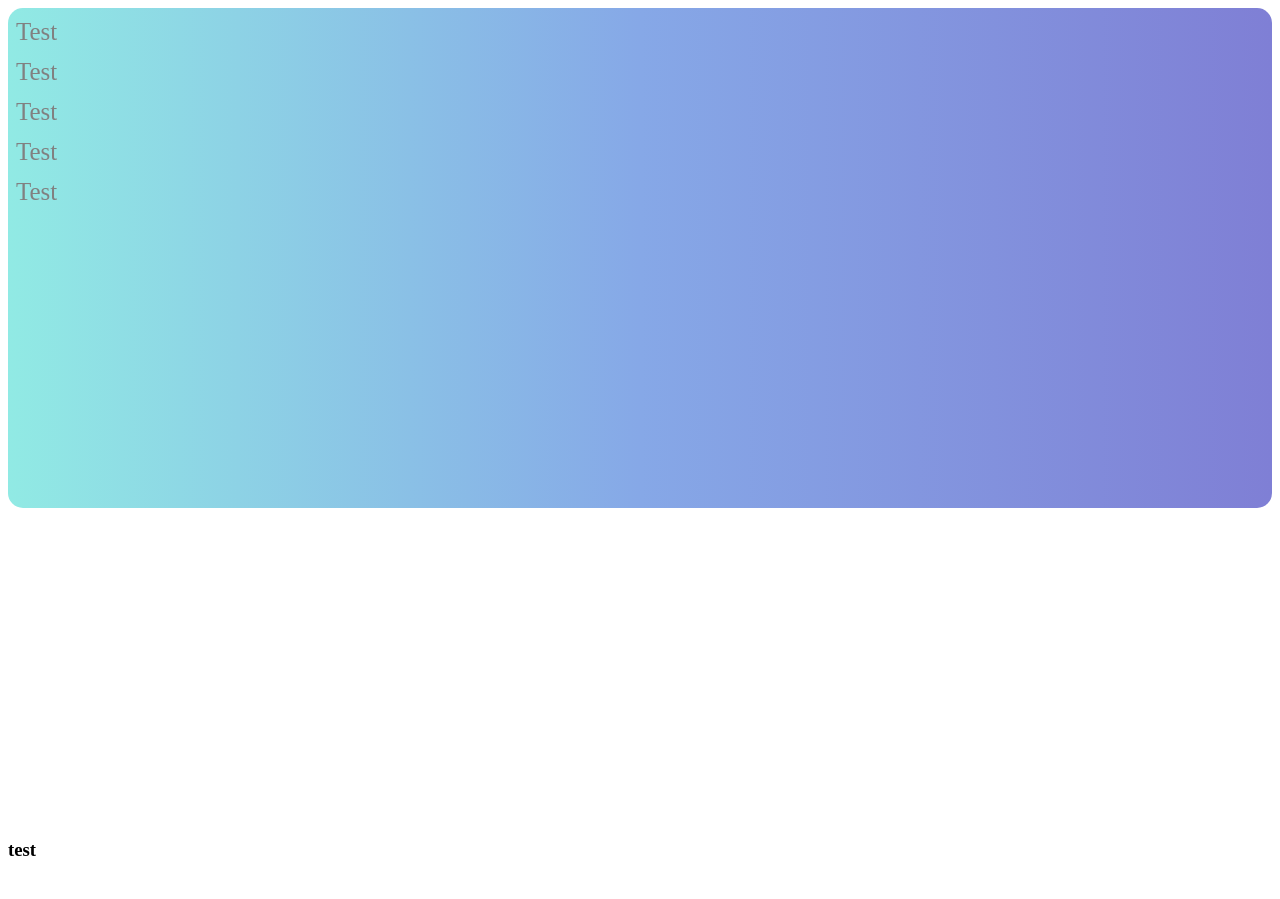
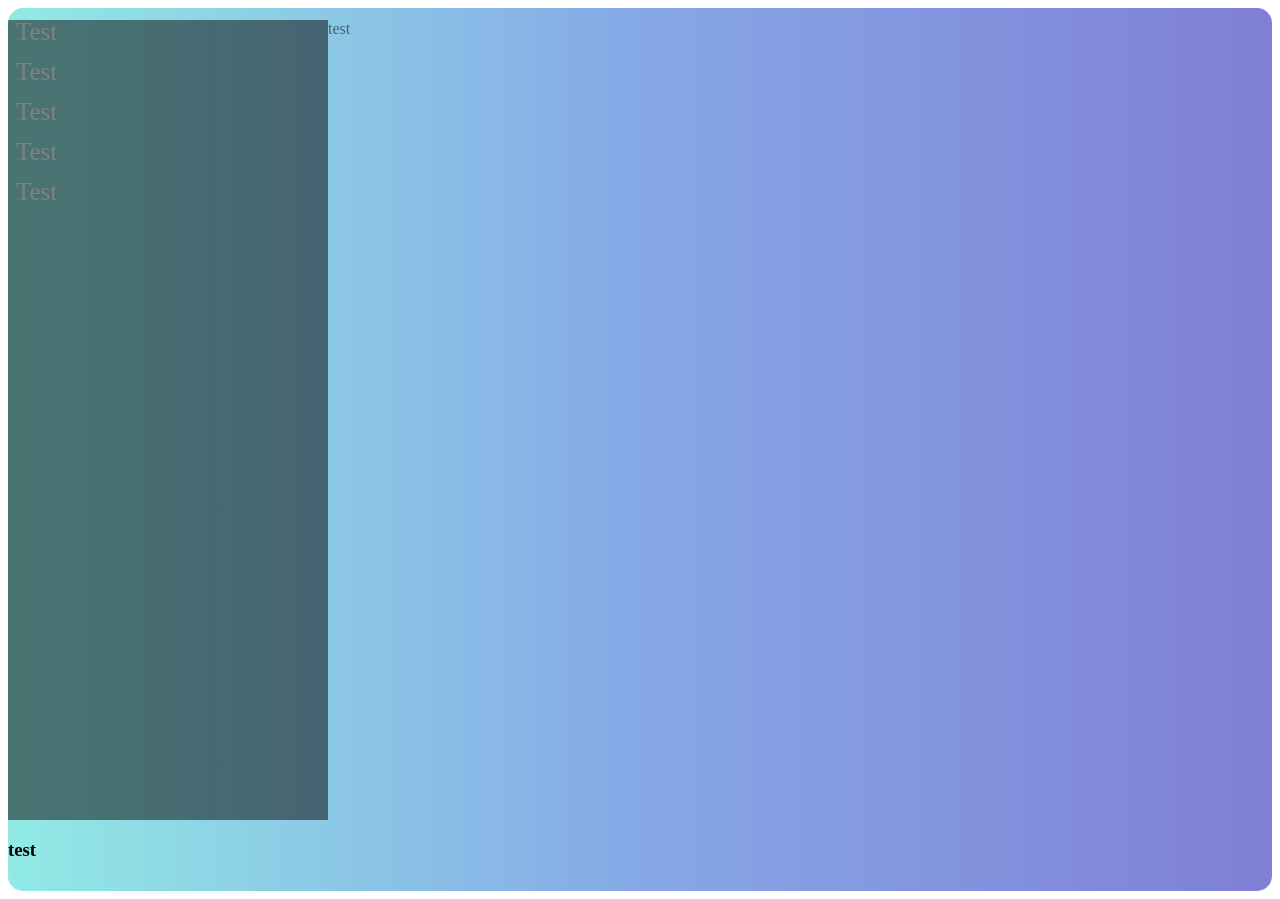
Before and after one commit to linzblue1/Cryptid, a Next.js app: page /chat in a window 1280 px wide. Built offline with nearby package versions, Linux system fonts and the light colour scheme.

Commit message:
styling changes

```diff
--- a/pages/chat.js
+++ b/pages/chat.js
@@ -8,9 +8,11 @@ const ChatBox = () => (
             <Sidebar>
 
             </Sidebar>
+            <InnerBoxWrapper>
                 <InnerBox>
-
+                    test
             </InnerBox>
+            </InnerBoxWrapper>
             <h1>test</h1>
         </Wrapper>
     </Layout>
@@ -22,7 +24,6 @@ const Layout = styled.section`
   background: #7f7fd5;
   background: -webkit-linear-gradient(to right, #91eae4, #86a8e7, #7f7fd5);
   background: linear-gradient(to right, #91eae4, #86a8e7, #7f7fd5);
-  height: 500px;
   border-radius: 15px !important;
   background-color: rgba(0, 0, 0, 0.4) !important;
 `;
@@ -35,13 +36,20 @@ const Wrapper = styled.section`
   white-space: nowrap;
   border-radius: 15px 15px 0 0 !important;
   border-bottom: 0 !important;
-}
 `;
 
 const InnerBox = styled.section`
   height: 100vh;
-  width: 50vw;
+  width: 100vw;
+
+`;
+
+const InnerBoxWrapper = styled.section`
+  height: 100vh;
+  width: 0vw;
   padding-left: 20rem;
+  background: black;
+  opacity: 0.5;
 `;
 
 const MessageBox = styled.input``;
```
Lines whose indentation alone changed are shown as unchanged.
